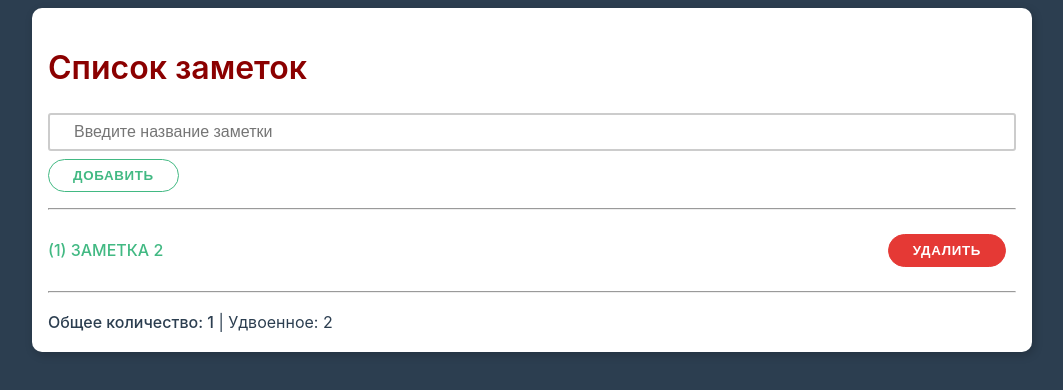
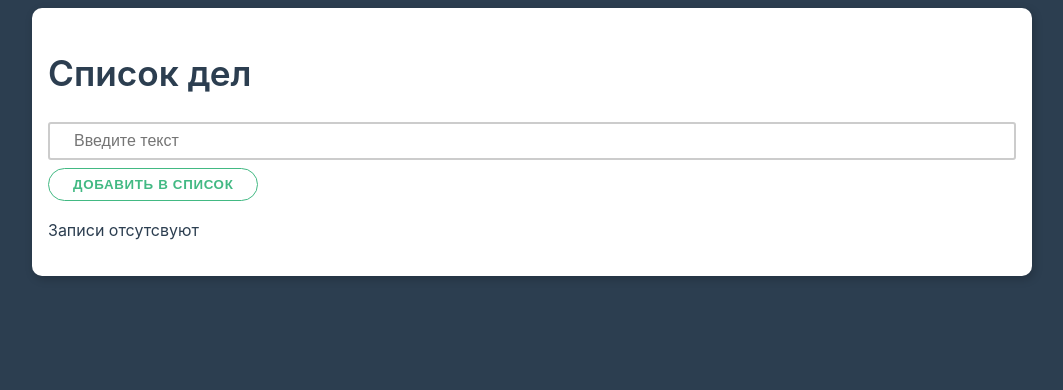
Before and after one commit to vnepluev/vue-3, a plain HTML site: page index.html in a window 1280 px wide. Both pictures are taken after a click on the button "УДАЛИТЬ". Shown: the whole page, without its empty margins (108-1171 px from the left). Drawn offline with nearby package versions, Linux system fonts and the light colour scheme.

Commit message:
1 lesson

```diff
--- a/app.js
+++ /dev/null
@@ -1,38 +0,0 @@
-const App = {
-  data() {
-    return {
-      placeholderString: 'Введите название заметки',
-      title: 'Список заметок',
-      inputValue: '',
-      notes: ['Заметка 1', 'Заметка 2']
-    }
-  },
-  methods: {
-    addNewNote() {
-      if (this.inputValue !== '') {
-        this.notes.push(this.inputValue)
-        this.inputValue = ''
-      }
-    },
-    toUpperCase(item) {
-      return item.toUpperCase()
-    },
-    removeNote(idx) {
-      this.notes.splice(idx, 1)
-    }
-  },
-  computed: {
-    doubleCountComputed() {
-      return this.notes.length * 2
-    },
-  },
-  watch: {
-    inputValue(value) {
-      if (value.length > 10) {
-        this.inputValue = ''
-      }
-    }
-  }
-}
-
-Vue.createApp(App).mount('#app')
--- a/index.html
+++ b/index.html
@@ -1,49 +1,35 @@
 <!DOCTYPE html>
 <html lang="en">
-  <head>
-    <meta charset="UTF-8" />
-    <meta name="viewport" content="width=device-width, initial-scale=1.0" />
-    <title>Основы Vue</title>
-    <link rel="stylesheet" href="theme.css" />
-  </head>
-  <body>
 
-  <div class="container" id="app">
+<head>
+  <meta charset="UTF-8" />
+  <meta name="viewport" content="width=device-width, initial-scale=1.0" />
+  <title>Основы Vue 3</title>
+  <link rel="stylesheet" href="css/theme.css" />
+</head>
+
+<body>
+  <div class="container" id='app'>
     <div class="card">
-      <h1 :style="{
-        color: inputValue.length < 5 ? 'darkred' : 'darkblue',
-        fontSize: inputValue.length < 6 ? '2rem' : '1.5rem'
-      }">{{ title }}</h1>
+      <h1>{{ title }}</h1>
       <div class="form-control">
-        <input
-            type="text"
-            :placeholder="placeholderString"
-            v-model="inputValue"
-            @keypress.enter="addNewNote"
-        />
+        <input type="text" v-bind:placeholder="placeholderStr" v-bind:value="inputValue" v-on:input="inputChangeHandler"
+          v-on:keypress.enter="addNewNote">
       </div>
-      <button class="btn" @click="addNewNote">Добавить</button>
-      <hr />
+      <button class="btn" v-on:click="addNewNote">Добавить в список</button>
+      <hr v-if="notes.length !== 0">
       <ul class="list" v-if="notes.length !== 0">
-        <li class="list-item" v-for="(note, idx) in notes">
-<!--          <span :class="note.length > 5 ? 'primary' : 'bold'">({{ idx + 1 }}) {{ toUpperCase(note) }}</span>-->
-<!--          <span :class="{-->
-<!--            'primary': true,-->
-<!--            'bold': note.length > 5-->
-<!--          }">({{ idx + 1 }}) {{ toUpperCase(note) }}</span>-->
-          <span :class="['bold', {'primary': note.length > 5}]">({{ idx + 1 }}) {{ toUpperCase(note) }}</span>
-          <button class="btn danger" @click="removeNote(idx)">удалить</button>
-        </li>
-        <hr />
-        <li>
-          <strong>Общее количество: {{ notes.length }}</strong> | Удвоенное: {{ doubleCountComputed }}
+        <li class="list-item" v-for="(myNote, index) in notes">
+          {{ index }} == {{ myNote }}
+          <button class="btn danger" v-on:click="removeNote(index)">удалить</button>
         </li>
       </ul>
-      <div v-else>Заметок пока нет. Добавьте первую</div>
+      <p v-if="notes.length === 0">Записи отсутсвуют</p>
     </div>
   </div>
 
   <script src="https://unpkg.com/vue@next"></script>
-  <script src="app.js"></script>
-  </body>
+  <script src="js/app.js"></script>
+</body>
+
 </html>
--- /dev/null
+++ b/js/app.js
@@ -0,0 +1,36 @@
+const App = {
+  // data: function () {
+
+  // }
+  data() {
+    return {
+      title: 'Список дел',
+      placeholderStr: 'Введите текст',
+      inputValue: '',
+      notes: ['Заметка 1']
+    }
+  },
+  methods: {
+    inputChangeHandler(event) {
+      this.inputValue = event.target.value
+    },
+    addNewNote() {
+      if (this.inputValue !== '') {
+        this.notes.push(this.inputValue)
+        this.inputValue = ''
+      }
+    },
+    removeNote(index) {
+      this.notes.splice(index, 1)
+    }
+    // inputKeyPress(event) {
+    //   if (event.code === 'Enter') {
+    //     this.addNewNote()
+    //   }
+    // }
+  }
+}
+// const app = Vue.createApp(App)
+// app.mount('#app')
+
+Vue.createApp(App).mount('#app')
```
Also changed, not shown: css/theme.css (renamed from theme.css).
